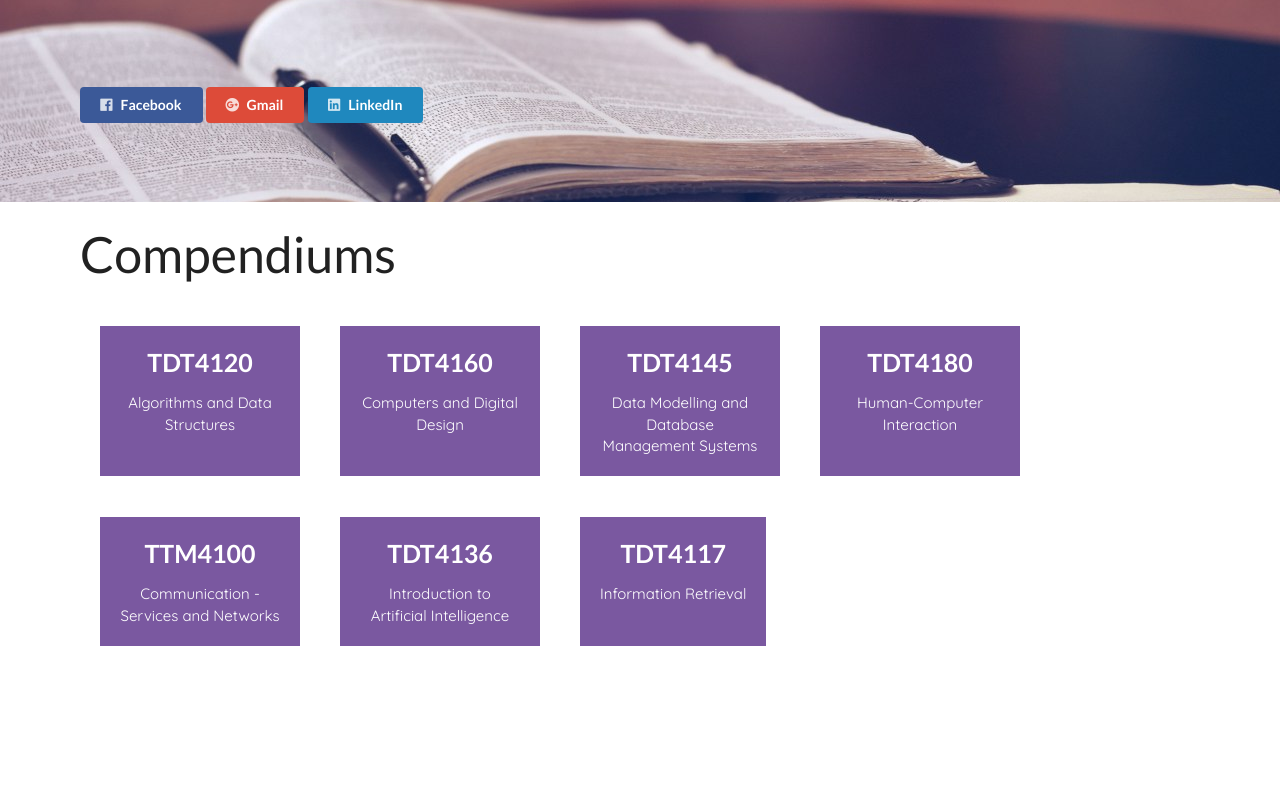
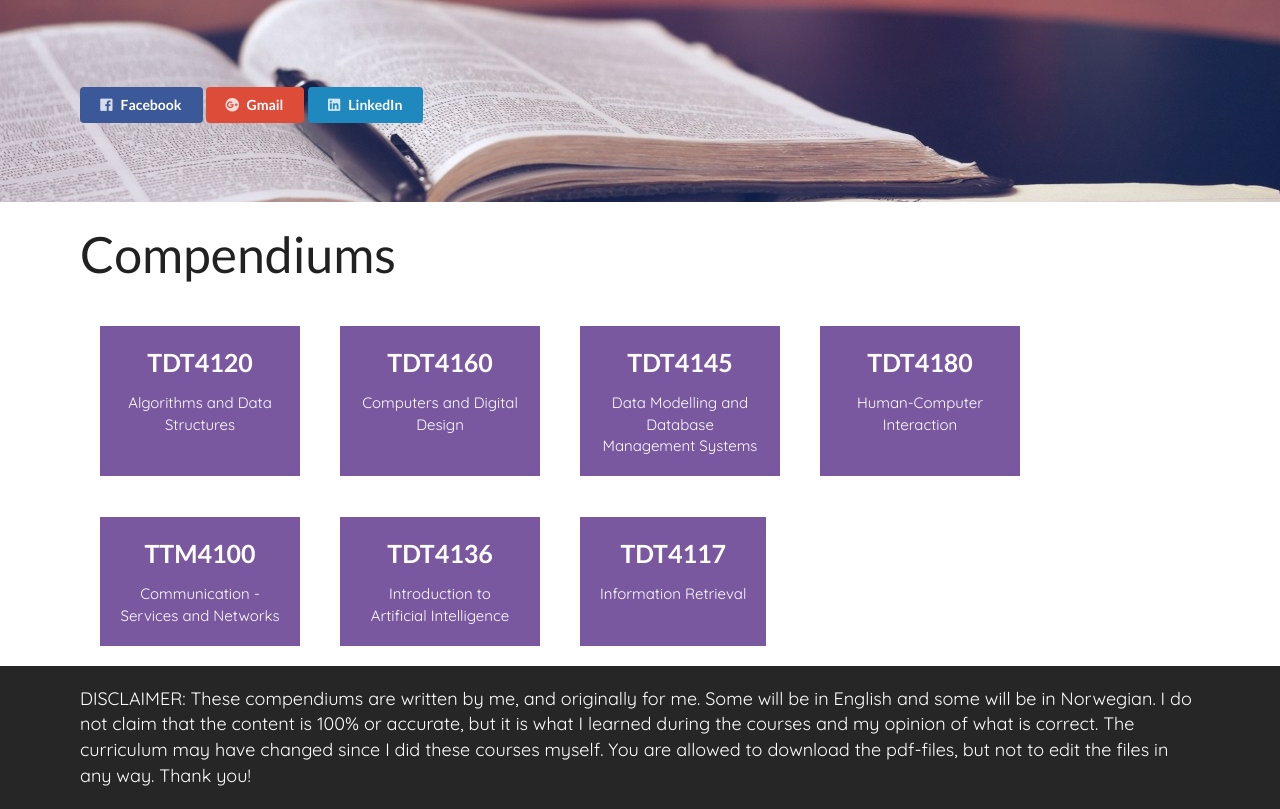
Before and after one commit to eirikdahlen/eirikdahlen.github.io, a React (Create React App) app: page / in a window 1280 px wide. Shown: the part 248-1057 px from the top of the page. Before the commit the page ends 914 px from the top, so only its background shows below. Built offline with nearby package versions, Linux system fonts and the light colour scheme.

Commit message:
Tried deploying to zeit now

```diff
--- a/package.json
+++ b/package.json
@@ -2,6 +2,7 @@
   "name": "eirikdahlen.github.io",
   "version": "0.1.0",
   "private": true,
+  "main": "./src/index.js",
   "dependencies": {
     "hover.css": "^2.3.2",
     "react": "^16.7.0",
@@ -14,7 +15,8 @@
     "start": "react-scripts start",
     "build": "react-scripts build",
     "test": "react-scripts test",
-    "eject": "react-scripts eject"
+    "eject": "react-scripts eject",
+    "now-build": "react-scripts build && mv build dist"
   },
   "eslintConfig": {
     "extends": "react-app"
--- a/public/css/style.css
+++ b/public/css/style.css
@@ -77,3 +77,15 @@ body {
     font-size: 50px;
     font-weight: lighter;
 }
+
+.footer_p {
+    background-color: #262626;
+    color: white;
+    text-align: left;
+    padding-left: 80px;
+    padding-right: 80px;
+    padding-top: 20px;
+    padding-bottom: 20px;
+    font-size: 18px;
+    font-weight: lighter;
+}
--- a/src/components/App.js
+++ b/src/components/App.js
@@ -2,6 +2,7 @@ import React, { Component } from 'react';
 
 import Header from './header';
 import Compendiums from './compendiums';
+import Footer from './footer';
 
 class App extends Component {
   render() {
@@ -9,7 +10,7 @@ class App extends Component {
         <div>
             <Header/>
             <Compendiums/>
-
+            <Footer/>
         </div>
     );
   }
--- a/src/components/footer.js
+++ b/src/components/footer.js
@@ -1,6 +1,18 @@
 import React from 'react';
 
 const Footer = () => {
+    return(
+        <div>
+            <p className="footer_p">
+                DISCLAIMER: These compendiums are written by me, and originally for me. Some will be in English
+                and some will be in Norwegian. I do not claim that the content is 100% or accurate, but it is what
+                I learned during the courses and my opinion of what is correct. The curriculum may have changed
+                since I did these courses myself. You are allowed to download the pdf-files, but not to edit
+                the files in any way. Thank you!
+
+            </p>
+        </div>
+    )
 
 }
 
```
Also changed, not shown: now.json (added, +11 -0 lines), src/components/compendium.js (line endings or trailing spaces).
